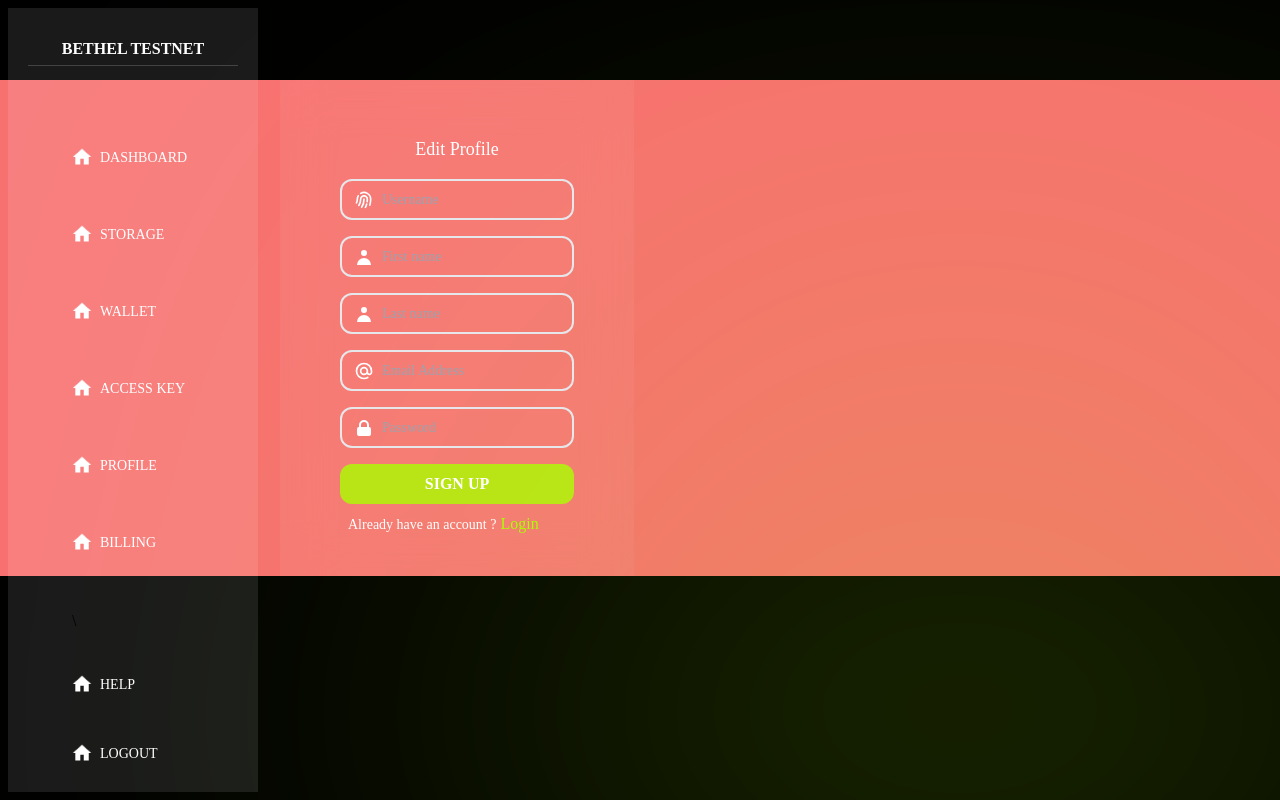
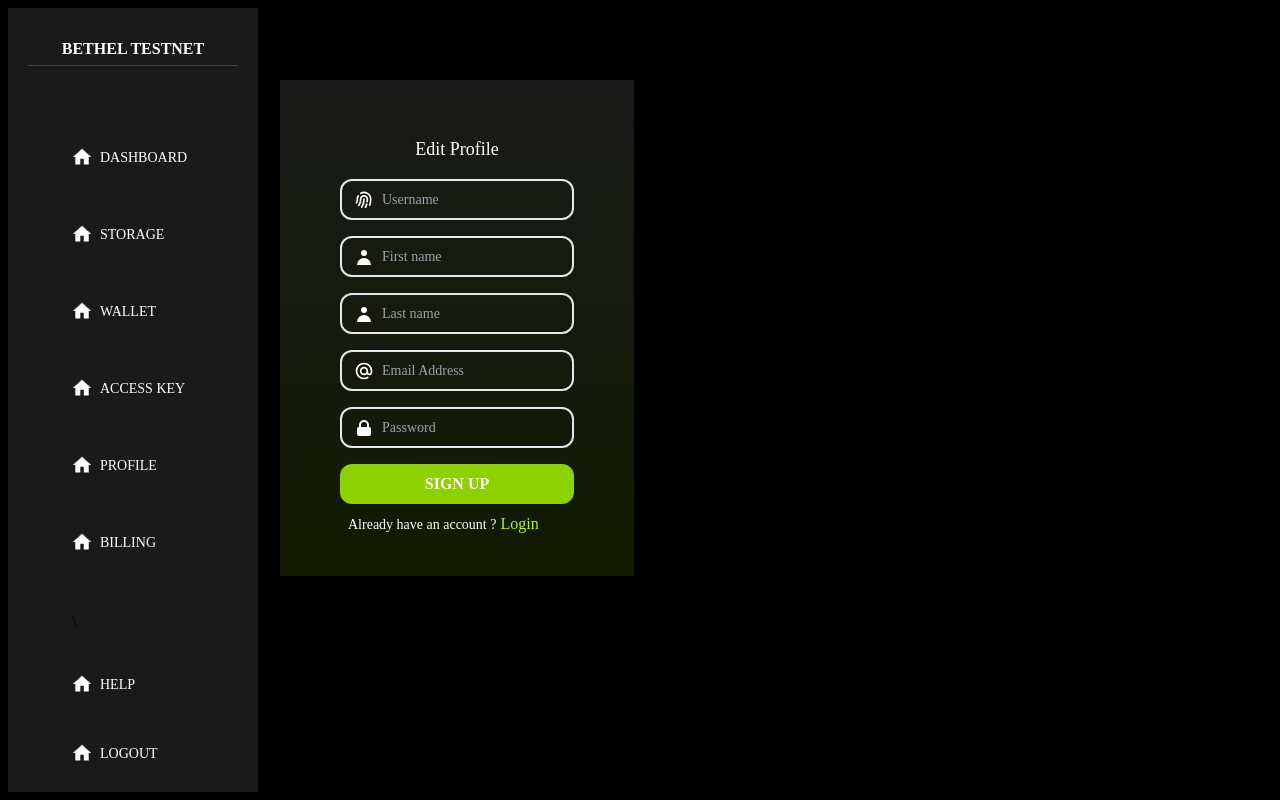
Before and after one commit to asindu99/bethel-dashboard-demo-react.js, a React (Create React App) app: page /dashboard/profile in a window 1280 px wide. Built offline with nearby package versions, Linux system fonts and the light colour scheme; a web font is replaced by a local one.

Commit message:
done some changes

```diff
--- a/src/components/Dashboard-Profile.jsx
+++ b/src/components/Dashboard-Profile.jsx
@@ -7,7 +7,7 @@ function DashboardProfile() {
       <div className='flex flex-row'>
 
         {/* Edit profile section */}
-        <div className='flex flex-col p-5 h-full backdrop-blur-xl bg-white/5'>
+        <div className='flex flex-col p-5 h-full backdrop-blur-xl bg-gradient-to-b from-[white]/10 to-[#aaff00]/10'>
         <form class="px-10 py-5">
 
           <h1 className='text-center text-[18px] text-white p-4'>Edit Profile</h1>
--- a/src/components/Main-Content.jsx
+++ b/src/components/Main-Content.jsx
@@ -11,12 +11,12 @@ function MainContent() {
   return (
 
     <div className="bg-black h-screen">
-      <div className="right-0 absolute bg-[#aaff00]/100 blur-[300px] bottom-0 w-[50%] h-[200px] rounded-t-[400px] z-[0]">
-      </div>
+      {/* <div className="right-0 absolute bg-[#aaff00]/100 blur-[200px] bottom-[50%] w-[200px] h-[200px] rounded-full z-[0]">
+      </div> */}
       <SideBar />
       <Navbar />
 
-      <div className="bg-red-400 mt-14 pl-[280px] w-full z-[100]">
+      <div className=" mt-14 pl-[280px] w-full z-[100]">
 
         <Routes>
           <Route path="/dashboard/" element={<DashboardHome />} />
```
